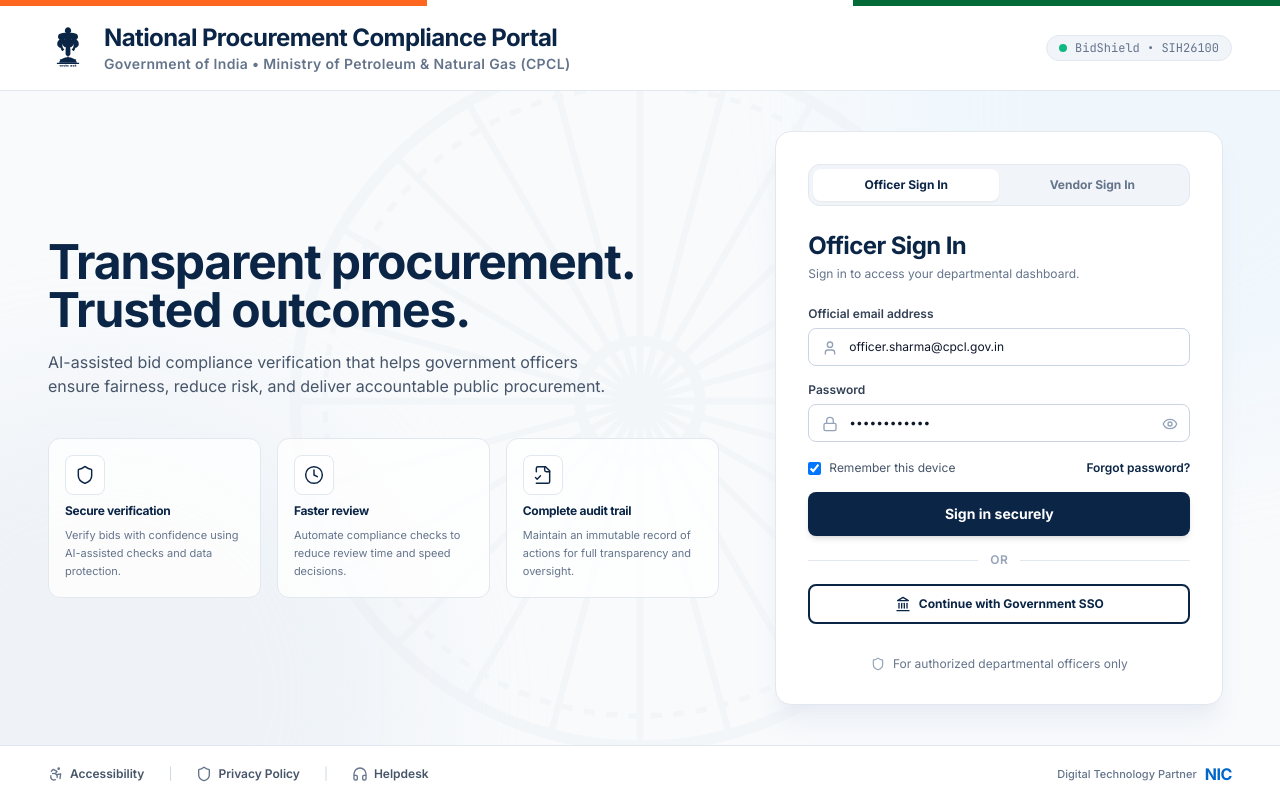
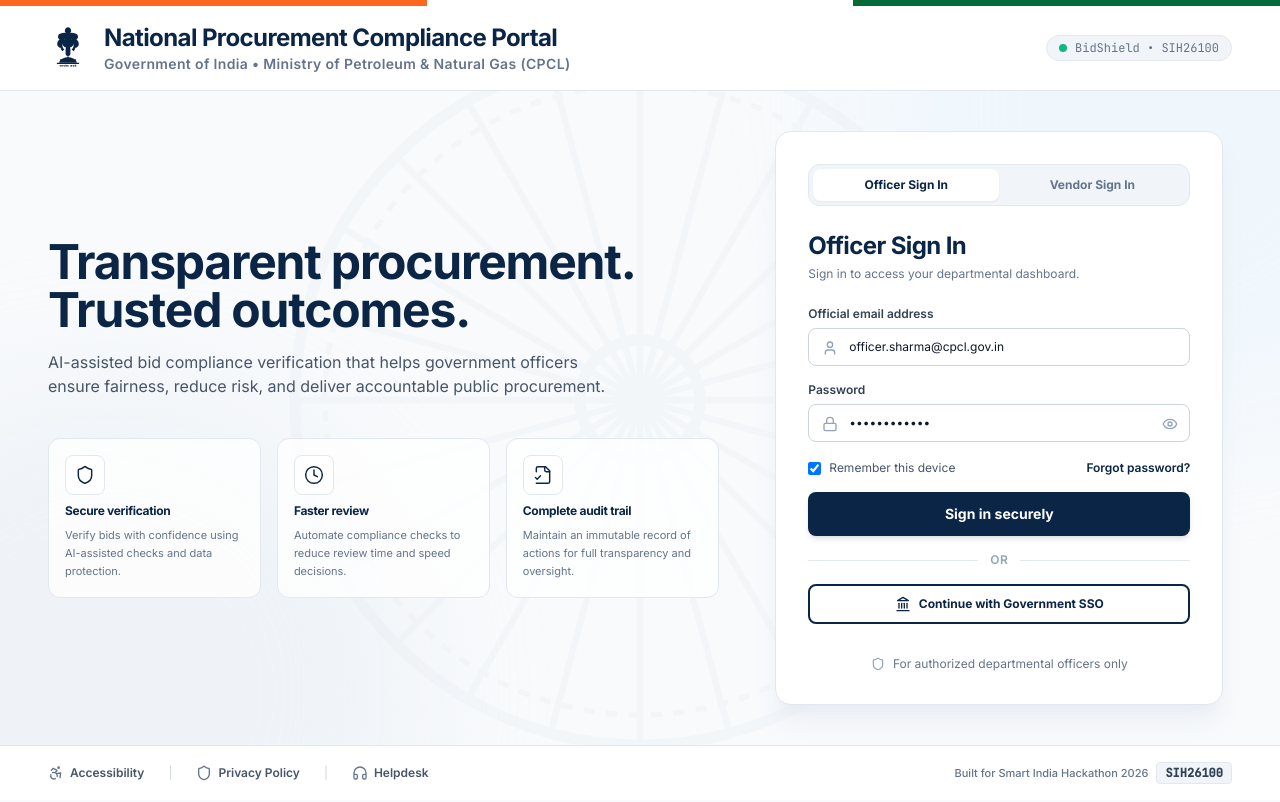
Before and after one commit to snuthon1/gemcompliance, a React (Vite) app in the folder client/: page /login in a window 1280 px wide. Built offline with nearby package versions, Linux system fonts and the light colour scheme; the HTML template or start-up script is replaced by a standard one.

Commit message:
feat(ui): complete modern visual overhaul for Login.jsx

```diff
--- a/client/src/pages/Login.jsx
+++ b/client/src/pages/Login.jsx
@@ -411,7 +411,7 @@ export default function Login() {
         </div>
       </main>
 
-      {/* Bottom Footer: Official Links & NIC Partner */}
+      {/* Bottom Footer: Official Links & SIH Hackathon Attribution */}
       <footer className="relative z-10 bg-white border-t border-slate-200 py-4 px-6 sm:px-12 text-xs text-slate-600">
         <div className="max-w-7xl mx-auto flex flex-col sm:flex-row items-center justify-between gap-4">
           <div className="flex items-center space-x-6">
@@ -432,8 +432,8 @@ export default function Login() {
           </div>
 
           <div className="flex items-center space-x-2 text-slate-500">
-            <span className="text-[11px] font-medium">Digital Technology Partner</span>
-            <span className="text-base font-black tracking-tight text-[#0066CC]">NIC</span>
+            <span className="text-[11px] font-medium">Built for Smart India Hackathon 2026</span>
+            <span className="text-xs font-mono font-bold text-slate-700 bg-slate-100 px-2 py-0.5 rounded border border-slate-200">SIH26100</span>
           </div>
         </div>
       </footer>
```
